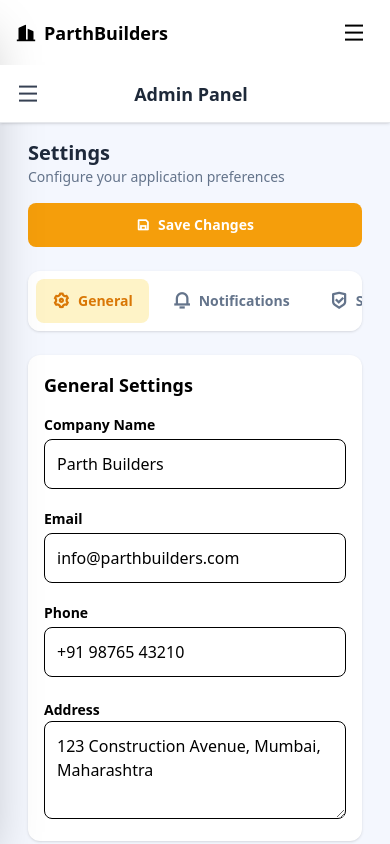
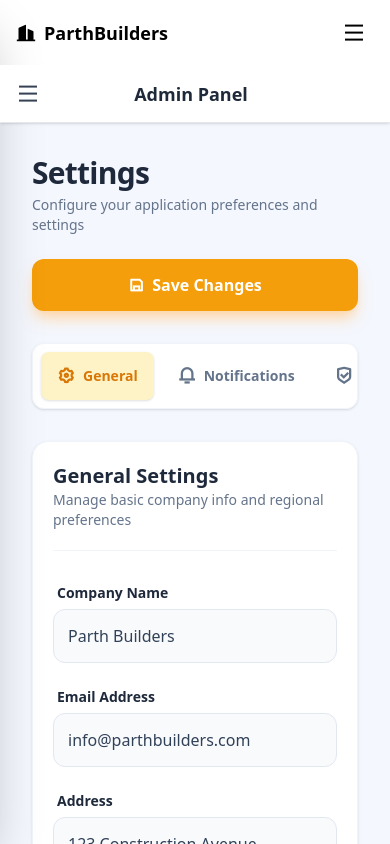
Before and after one commit to udaykene/react-dashboard, a React (Vite) app: page /admin/settings in a window 390 px wide. Shown: the top 844 px of the page. Built offline with nearby package versions, Linux system fonts and the light colour scheme.

Commit message:
Added Responsive Classes in AdminReceptionist and AdminSettings

```diff
--- a/src/pages/AdminSettings.jsx
+++ b/src/pages/AdminSettings.jsx
@@ -3,8 +3,8 @@ import AdminLayout from "../components/AdminLayout";
 
 const AdminSettings = () => {
   const [activeTab, setActiveTab] = useState("general");
-  const [isSaving, setIsSaving] = useState(false);
 
+  // State management (Keeping your logic intact)
   const [generalSettings, setGeneralSettings] = useState({
     companyName: "Parth Builders",
     email: "info@parthbuilders.com",
@@ -40,6 +40,8 @@ const AdminSettings = () => {
     cancellationPolicy: "24 hours",
   });
 
+  const [isSaving, setIsSaving] = useState(false);
+
   const handleSave = () => {
     setIsSaving(true);
     setTimeout(() => {
@@ -57,163 +59,157 @@ const AdminSettings = () => {
     { id: "billing", label: "Billing", icon: "ri-bank-card-line" },
   ];
 
+  const integrations = [
+    { name: "Google Calendar", description: "Sync appointments", icon: "ri-calendar-line", status: "connected", color: "#3b82f6" },
+    { name: "Stripe Payments", description: "Process payments", icon: "ri-bank-card-line", status: "connected", color: "#8b5cf6" },
+    { name: "WhatsApp Business", description: "Send notifications", icon: "ri-whatsapp-line", status: "disconnected", color: "#10b981" },
+    { name: "Google Drive", description: "Store documents", icon: "ri-google-line", status: "connected", color: "#f59e0b" },
+    { name: "Slack", description: "Team communication", icon: "ri-slack-line", status: "disconnected", color: "#ef4444" },
+    { name: "QuickBooks", description: "Accounting integration", icon: "ri-money-dollar-circle-line", status: "disconnected", color: "#06b6d4" },
+  ];
+
   return (
     <AdminLayout>
-      <div className="flex flex-col min-h-screen px-3 sm:px-6 lg:px-8 pb-10">
+      <div className="flex flex-col h-full max-w-7xl mx-auto px-4 sm:px-6 lg:px-8 py-4 sm:py-8">
 
-        {/* Header */}
-        <div className="mb-6 flex flex-col gap-4 md:flex-row md:items-center md:justify-between">
-          <div>
-            <h1 className="text-xl sm:text-2xl lg:text-3xl font-bold text-[#1e293b]">
-              Settings
-            </h1>
-            <p className="text-sm sm:text-base text-[#64748b]">
-              Configure your application preferences
+        {/* Header Section: Stack on mobile, side-by-side on desktop */}
+        <div className="mb-8 flex flex-col items-start justify-between gap-6 md:flex-row md:items-center">
+          <div className="space-y-1">
+            <h1 className="text-3xl font-extrabold tracking-tight text-[#1e293b] sm:text-4xl">Settings</h1>
+            <p className="text-sm text-[#64748b] sm:text-base">
+              Configure your application preferences and settings
             </p>
           </div>
-
           <button
             onClick={handleSave}
             disabled={isSaving}
-            className="flex items-center justify-center gap-2 rounded-lg bg-[#f59e0b] px-5 py-3 text-sm sm:text-base font-semibold text-white hover:bg-[#d97706] disabled:opacity-50"
+            className="w-full md:w-auto flex items-center justify-center gap-2 rounded-xl bg-[#f59e0b] px-8 py-3.5 font-bold text-white shadow-lg shadow-orange-200 transition-all hover:bg-[#d97706] active:scale-95 disabled:opacity-50"
           >
-            <i className={isSaving ? "ri-loader-4-line animate-spin" : "ri-save-line"} />
+            <i className={isSaving ? "ri-loader-4-line animate-spin" : "ri-save-line"}></i>
             {isSaving ? "Saving..." : "Save Changes"}
           </button>
         </div>
 
-        {/* Tabs */}
-        <div className="mb-6 flex gap-2 overflow-x-auto rounded-xl bg-white p-2 shadow">
+        {/* Tabs Navigation: Horizontal scroll on mobile */}
+        <div className="mb-8 flex gap-2 overflow-x-auto pb-2 scrollbar-hide rounded-xl bg-white p-2 shadow-sm border border-slate-100">
           {tabs.map((tab) => (
             <button
               key={tab.id}
               onClick={() => setActiveTab(tab.id)}
-              className={`flex items-center gap-2 whitespace-nowrap rounded-lg px-4 py-2 text-sm font-semibold transition ${
+              className={`flex min-w-fit items-center gap-2 rounded-lg px-4 py-2.5 text-sm font-bold transition-all ${
                 activeTab === tab.id
-                  ? "bg-[#fef3c7] text-[#d97706]"
-                  : "text-[#64748b] hover:bg-[#f1f5f9]"
+                  ? "bg-[#fef3c7] text-[#d97706] shadow-sm"
+                  : "text-[#64748b] hover:bg-[#f8fafc] hover:text-[#1e293b]"
               }`}
             >
-              <i className={`${tab.icon} text-lg`} />
+              <i className={`${tab.icon} text-lg`}></i>
               {tab.label}
             </button>
           ))}
         </div>
 
-        {/* Content */}
+        {/* Content Area */}
         <div className="flex-1 space-y-6">
 
-          {/* GENERAL */}
+          {/* General Settings */}
           {activeTab === "general" && (
-            <div className="bg-white rounded-xl p-4 sm:p-6 lg:p-8 shadow">
-              <h2 className="text-lg sm:text-xl font-bold mb-4">
-                General Settings
-              </h2>
+            <div className="rounded-2xl bg-white p-5 sm:p-8 shadow-sm border border-slate-100 animate-in fade-in slide-in-from-bottom-2">
+              <div className="mb-8 border-b border-slate-100 pb-5">
+                <h2 className="text-xl font-bold text-[#1e293b]">General Settings</h2>
+                <p className="text-sm text-[#64748b]">Manage basic company info and regional preferences</p>
+              </div>
 
-              <div className="grid grid-cols-1 md:grid-cols-2 gap-5">
-                {[
-                  ["Company Name", "companyName"],
-                  ["Email", "email"],
-                  ["Phone", "phone"],
-                ].map(([label, key]) => (
-                  <div key={key} className="flex flex-col gap-1">
-                    <label className="text-sm font-semibold">{label}</label>
-                    <input
-                      value={generalSettings[key]}
-                      onChange={(e) =>
-                        setGeneralSettings({ ...generalSettings, [key]: e.target.value })
-                      }
-                      className="border rounded-lg p-3 focus:ring-2 focus:ring-[#f59e0b]"
-                    />
-                  </div>
-                ))}
+              <div className="grid grid-cols-1 gap-y-6 gap-x-8 md:grid-cols-2">
+                <div className="flex flex-col gap-1.5">
+                  <label className="text-sm font-bold text-[#1e293b] px-1">Company Name</label>
+                  <input
+                    type="text"
+                    value={generalSettings.companyName}
+                    onChange={(e) => setGeneralSettings({ ...generalSettings, companyName: e.target.value })}
+                    className="rounded-xl border border-[#e2e8f0] bg-[#f8fafc] p-3.5 text-slate-700 outline-none transition-all focus:bg-white focus:border-[#f59e0b] focus:ring-4 focus:ring-[#f59e0b]/10"
+                  />
+                </div>
 
-                <div className="md:col-span-2">
-                  <label className="text-sm font-semibold">Address</label>
+                <div className="flex flex-col gap-1.5">
+                  <label className="text-sm font-bold text-[#1e293b] px-1">Email Address</label>
+                  <input
+                    type="email"
+                    value={generalSettings.email}
+                    onChange={(e) => setGeneralSettings({ ...generalSettings, email: e.target.value })}
+                    className="rounded-xl border border-[#e2e8f0] bg-[#f8fafc] p-3.5 text-slate-700 outline-none transition-all focus:bg-white focus:border-[#f59e0b] focus:ring-4 focus:ring-[#f59e0b]/10"
+                  />
+                </div>
+
+                <div className="flex flex-col gap-1.5 md:col-span-2">
+                  <label className="text-sm font-bold text-[#1e293b] px-1">Address</label>
                   <textarea
-                    rows={3}
+                    rows="3"
                     value={generalSettings.address}
-                    onChange={(e) =>
-                      setGeneralSettings({ ...generalSettings, address: e.target.value })
-                    }
-                    className="w-full border rounded-lg p-3 focus:ring-2 focus:ring-[#f59e0b]"
+                    onChange={(e) => setGeneralSettings({ ...generalSettings, address: e.target.value })}
+                    className="rounded-xl border border-[#e2e8f0] bg-[#f8fafc] p-3.5 text-slate-700 outline-none transition-all focus:bg-white focus:border-[#f59e0b] focus:ring-4 focus:ring-[#f59e0b]/10"
                   />
+                </div>
+
+                <div className="flex flex-col gap-1.5">
+                  <label className="text-sm font-bold text-[#1e293b] px-1">Currency</label>
+                  <select
+                    value={generalSettings.currency}
+                    className="rounded-xl border border-[#e2e8f0] bg-[#f8fafc] p-3.5 text-slate-700 outline-none focus:bg-white focus:border-[#f59e0b]"
+                  >
+                    <option>INR (₹)</option>
+                    <option>USD ($)</option>
+                  </select>
                 </div>
               </div>
             </div>
           )}
 
-          {/* NOTIFICATIONS */}
-          {activeTab === "notifications" && (
-            <div className="bg-white rounded-xl p-4 sm:p-6 shadow space-y-4">
-              {Object.keys(notifications).map((key) => (
-                <div
-                  key={key}
-                  className="flex flex-col sm:flex-row sm:items-center sm:justify-between gap-3 border rounded-lg p-4"
-                >
-                  <p className="font-semibold capitalize">
-                    {key.replace(/([A-Z])/g, " $1")}
-                  </p>
-                  <input
-                    type="checkbox"
-                    checked={notifications[key]}
-                    onChange={(e) =>
-                      setNotifications({ ...notifications, [key]: e.target.checked })
-                    }
-                    className="h-5 w-5 accent-[#f59e0b]"
-                  />
+          {/* Integration Grid: Responsive Cards */}
+          {activeTab === "integrations" && (
+            <div className="grid grid-cols-1 gap-4 sm:grid-cols-2 lg:grid-cols-3">
+              {integrations.map((item, idx) => (
+                <div key={idx} className="bg-white p-5 rounded-2xl border border-slate-100 shadow-sm flex flex-col justify-between hover:border-orange-200 transition-colors">
+                   <div className="flex items-center gap-4 mb-4">
+                      <div className="h-12 w-12 rounded-xl flex items-center justify-center text-white shrink-0" style={{backgroundColor: item.color}}>
+                        <i className={`${item.icon} text-xl`}></i>
+                      </div>
+                      <div>
+                        <h4 className="font-bold text-slate-800">{item.name}</h4>
+                        <p className="text-xs text-slate-500">{item.description}</p>
+                      </div>
+                   </div>
+                   <button className={`w-full py-2 rounded-lg text-sm font-bold transition-all ${
+                     item.status === 'connected' ? 'bg-red-50 text-red-600 hover:bg-red-100' : 'bg-slate-100 text-slate-600 hover:bg-slate-200'
+                   }`}>
+                     {item.status === 'connected' ? 'Disconnect' : 'Connect'}
+                   </button>
                 </div>
               ))}
             </div>
           )}
 
-          {/* SECURITY */}
-          {activeTab === "security" && (
-            <div className="bg-white rounded-xl p-4 sm:p-6 shadow">
-              <div className="grid grid-cols-1 md:grid-cols-2 gap-5">
-                {[
-                  ["Session Timeout", "sessionTimeout"],
-                  ["Password Expiry", "passwordExpiry"],
-                  ["Login Attempts", "loginAttempts"],
-                ].map(([label, key]) => (
-                  <div key={key} className="flex flex-col gap-1">
-                    <label className="text-sm font-semibold">{label}</label>
-                    <input
-                      value={security[key]}
-                      onChange={(e) =>
-                        setSecurity({ ...security, [key]: e.target.value })
-                      }
-                      className="border rounded-lg p-3 focus:ring-2 focus:ring-[#f59e0b]"
-                    />
+          {/* Security & Notification: Toggle Items */}
+          {(activeTab === "notifications" || activeTab === "security") && (
+            <div className="space-y-4">
+                {/* Example of responsive toggle row */}
+                <div className="flex flex-col sm:flex-row sm:items-center justify-between p-5 bg-white rounded-2xl border border-slate-100 gap-4">
+                  <div className="flex items-center gap-4">
+                    <div className="h-10 w-10 rounded-full bg-orange-50 flex items-center justify-center text-orange-500">
+                        <i className="ri-shield-keyhole-line text-xl"></i>
+                    </div>
+                    <div>
+                      <h4 className="font-bold text-slate-800 text-base">Two-Factor Authentication</h4>
+                      <p className="text-sm text-slate-500">Secure your account with SMS codes</p>
+                    </div>
                   </div>
-                ))}
-              </div>
+                  <label className="relative inline-flex cursor-pointer items-center self-end sm:self-center">
+                    <input type="checkbox" className="peer sr-only" />
+                    <div className="peer h-7 w-14 rounded-full bg-slate-200 after:absolute after:left-[4px] after:top-[4px] after:h-5 after:w-5 after:rounded-full after:bg-white after:transition-all peer-checked:bg-[#10b981] peer-checked:after:translate-x-7"></div>
+                  </label>
+                </div>
             </div>
           )}
 
-          {/* BUSINESS */}
-          {activeTab === "business" && (
-            <div className="bg-white rounded-xl p-4 sm:p-6 shadow">
-              <div className="grid grid-cols-1 md:grid-cols-2 gap-5">
-                {Object.keys(business).map((key) => (
-                  <div key={key} className="flex flex-col gap-1">
-                    <label className="text-sm font-semibold capitalize">
-                      {key.replace(/([A-Z])/g, " $1")}
-                    </label>
-                    <input
-                      value={business[key]}
-                      onChange={(e) =>
-                        setBusiness({ ...business, [key]: e.target.value })
-                      }
-                      className="border rounded-lg p-3 focus:ring-2 focus:ring-[#f59e0b]"
-                    />
-                  </div>
-                ))}
-              </div>
-            </div>
-          )}
-
-          {/* INTEGRATIONS & BILLING KEEP SAME – already responsive */}
         </div>
       </div>
     </AdminLayout>
```
Also changed, not shown: src/pages/AdminReceptionists.jsx (+10 -17 lines).
